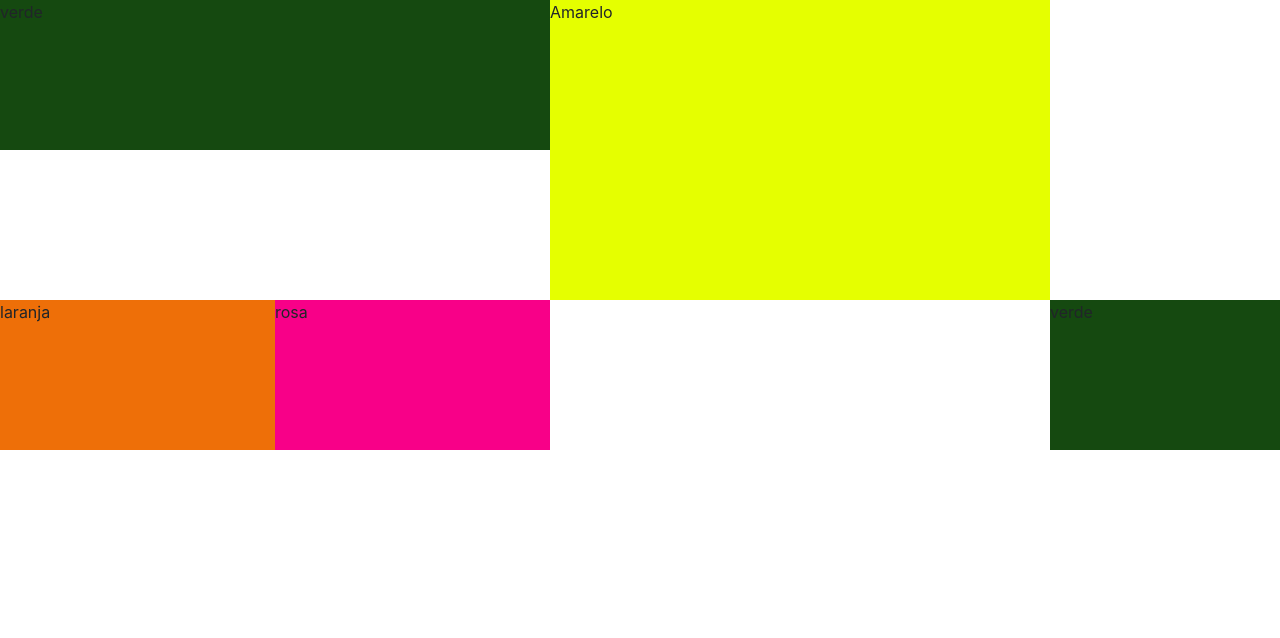
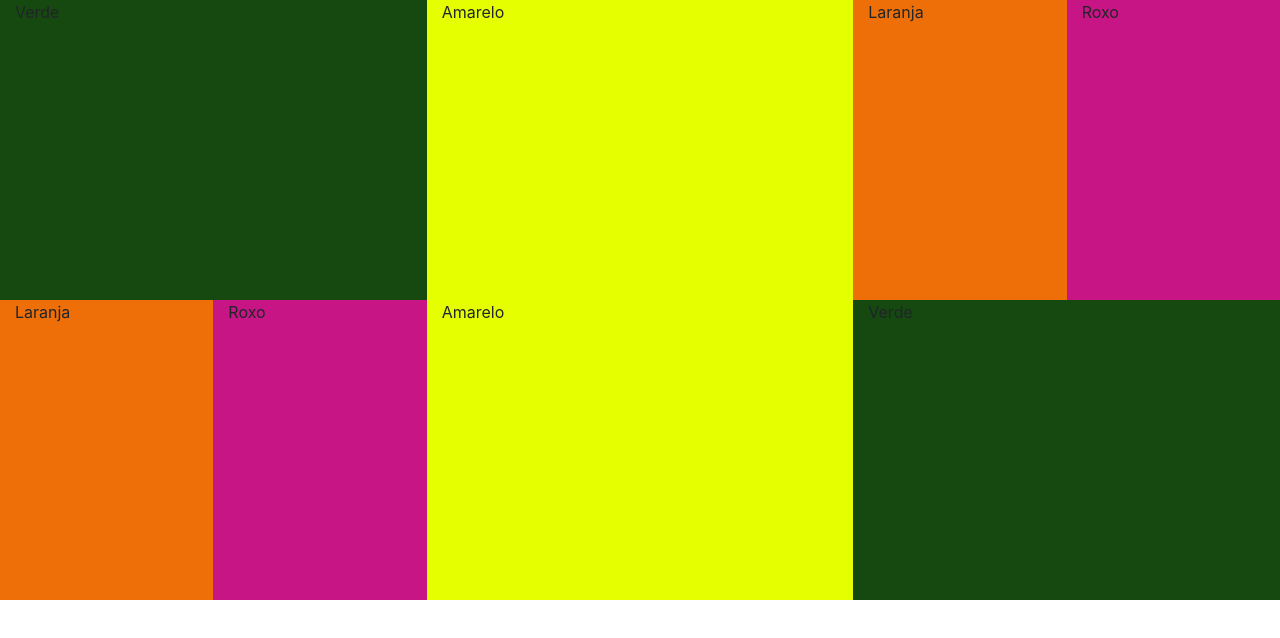
Before and after one commit to fredleonardo09/bootstrap, a plain HTML site: page Grid 2/index.html in a window 1280 px wide. Drawn offline with nearby package versions, Linux system fonts and the light colour scheme.

Commit message:
Alterado

```diff
--- a/Grid 2/index.html
+++ b/Grid 2/index.html
@@ -10,68 +10,48 @@
     <link rel="stylesheet" href="https://stackpath.bootstrapcdn.com/bootstrap/4.3.1/css/bootstrap.min.css" type="text/css" integrity="sha384-ggOyR0iXCbMQv3Xipma34MD+dH/1fQ784/j6cY/iJTQUOhcWr7x9JvoRxT2MZw1T" crossorigin="anonymous">
     <style type="text/css">
 
-  #verde{
-      background-color: rgb(21, 73, 16);
-      height: 150px;
-      width: 550px;
-
+  .laranja{
+      background-color: rgb(238, 111, 8);
+      height: 300px;
 
   }
-  #laranja{
-      background-color: rgb(238, 111, 8);
-      height: 150px;
-      width: 275px;
-      margin-top: -150px;
+  .amarelo{
+      background-color: rgb(229, 255, 0);
 
   }
-  #amarelo{
-      background-color: rgb(229, 255, 0);
-      height: 300px;
-      width: 500px;
+  .rosa{
+      background-color: rgb(248, 0, 136);
+
   }
-  #rosa{
-      background-color: rgb(248, 0, 136);
-      height: 150px;
-      width: 275px;
-      margin-top: -150px;
+  .verde{
+        background-color: rgb(21, 73, 16);
+
   }
-  #rosa1{
-      background-color: rgb(248, 0, 136);
-      height: 150px;
-      width: 250px;
-  }
-  #laranja1{
-    background-color: rgb(238, 111, 8);
-        height: 150px;
-        width: 223px;
-  }
-  #verde1{
-        background-color: rgb(21, 73, 16);
-        height: 150px;
-        width: 500px;
-        margin-top: -150px;
-      margin-left: 1050px;
+  .roxo{
+    background-color: mediumvioletred;
   }
 
 
-  </style>
-  </head>
+</style>
+</head>
   <body>
-      <div class="container-fluid">
-          <div class="row">
-            <div id="verde">verde</div>
-            <div id="amarelo">Amarelo</div>
-            <div id="rosa1" >rosa</div>
-            <div id="laranja1">laranja</div>
+      <main class="container-fluid">
+        <article>
+        <div class="row">
+          <section class="col-sm-4 verde">Verde</section>
+          <section class="col-sm-4 amarelo">Amarelo</section>
+          <section class="col-sm-2 laranja">Laranja</section>
+          <section class="col-sm-2 roxo">Roxo</section>
+
           </div>
         <div class="row">
-            <div id="laranja">laranja</div>
-            <div id="rosa" class="col-0">rosa</div>
-            <div id="verde1">verde</div>
+          <section class="col-sm-2 laranja">Laranja</section>
+          <section class="col-sm-2 roxo">Roxo</section>
+          <section class="col-sm-4 amarelo">Amarelo</section>
+          <section class="col-sm-4 verde">Verde</section>
 
-        </div>
-
-      </div>
-
+          </div>
+  </article>
+      </main>
   </body>
 </html>
```
Also changed, not shown: Grid 1/index.html (+18 -36 lines).
